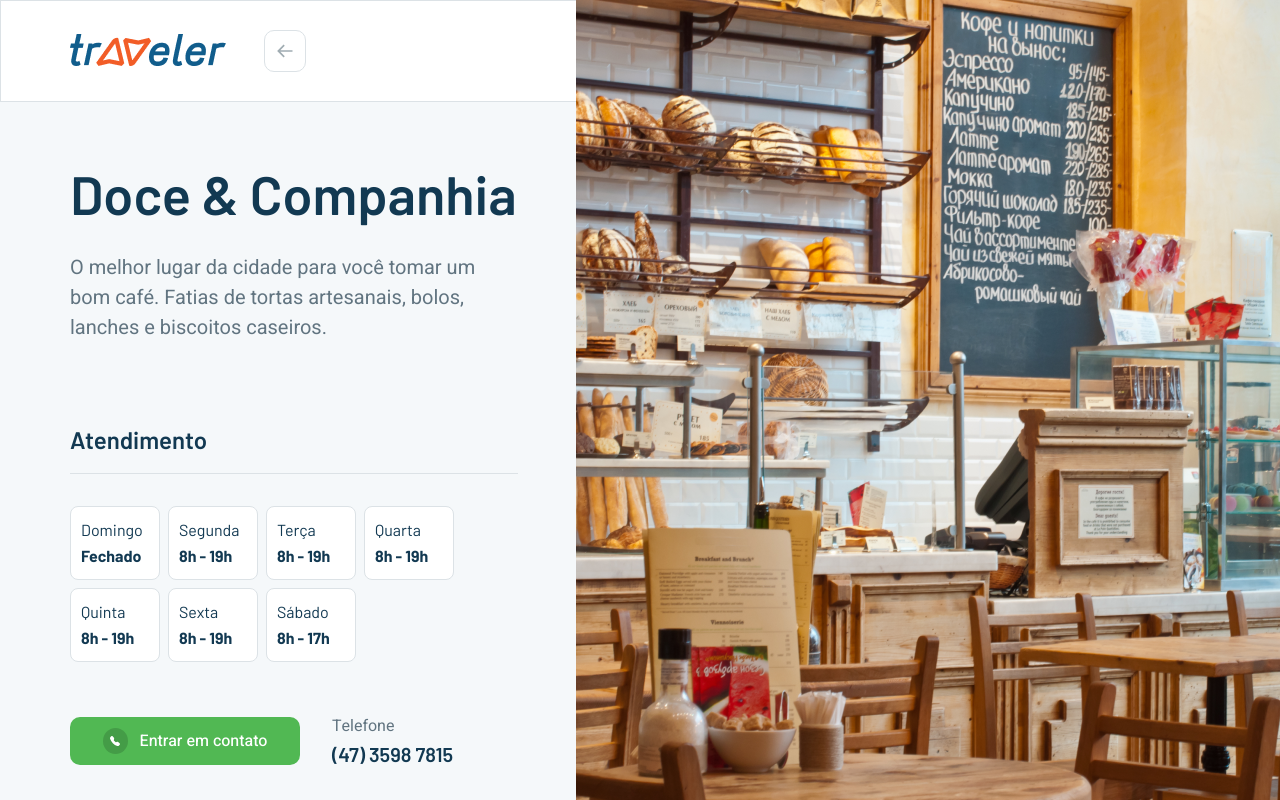
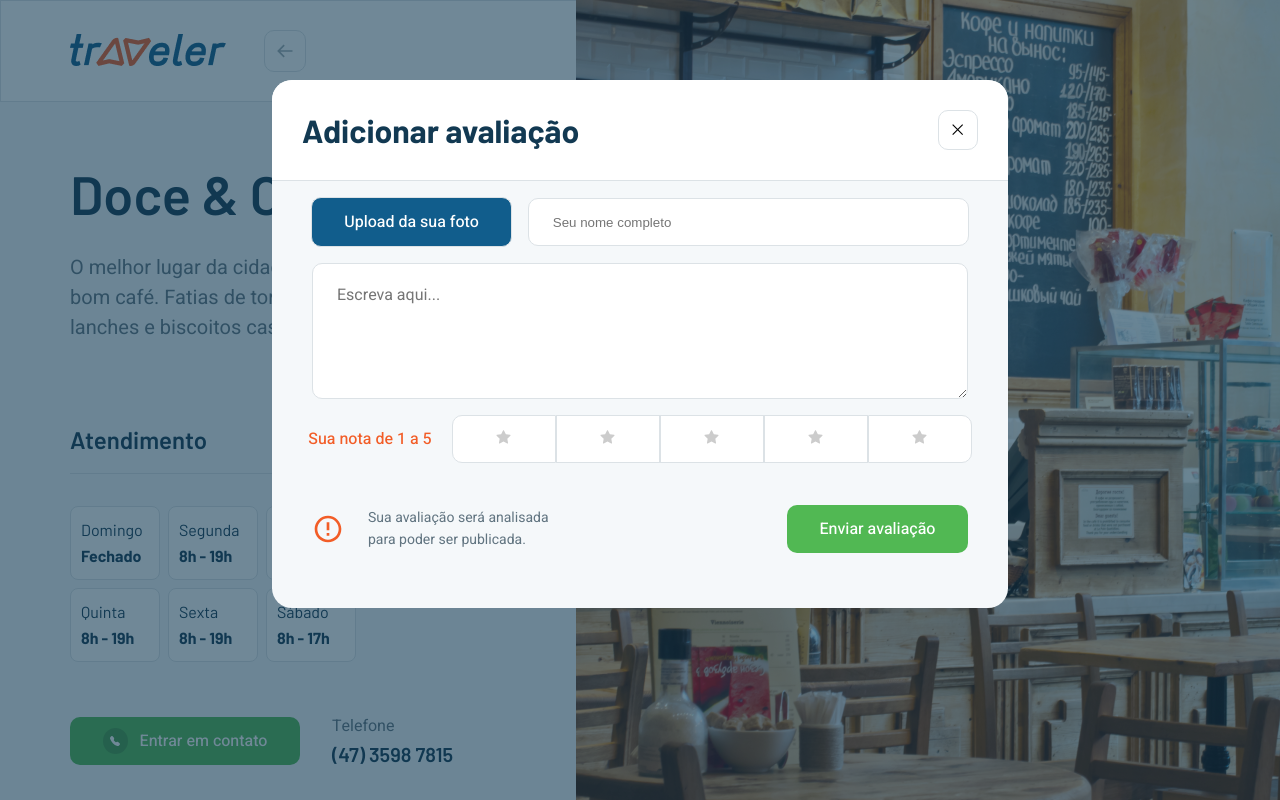
Before and after one commit to hugomendonca98/Traveler, a Next.js app: page /places/1 in a window 1280 px wide. Shown: the top 800 px of the page. Built offline with nearby package versions, Linux system fonts and the light colour scheme; what @badrap/bar-of-progress would draw is missing.

Commit message:
PLayout AddDeposition Component

```diff
--- /dev/null
+++ b/src/components/MyAddDeposition/index.tsx
@@ -0,0 +1,85 @@
+import React, { useState } from 'react';
+import { GrClose } from 'react-icons/gr';
+import { AiFillStar } from 'react-icons/ai';
+import { RiErrorWarningLine } from 'react-icons/ri';
+
+import {
+  AddDeposition,
+  AddDepositionBackground,
+  AddDepositionContainer,
+  FormDeposition,
+  StarButton,
+} from './styles';
+
+export default function MyAddDeposition(): JSX.Element {
+  const [rating, setRating] = useState(0);
+  const [hover, setHover] = useState(0);
+
+  return (
+    <AddDepositionContainer>
+      <AddDepositionBackground />
+      <AddDeposition>
+        <div className="title-container">
+          <h1>Adicionar avaliação</h1>
+          <button className="close">
+            <GrClose />
+          </button>
+        </div>
+        <FormDeposition>
+          <div className="photo-container">
+            <label htmlFor="avatar" className="avatar-btn">
+              Upload da sua foto
+            </label>
+            <input type="file" name="avatar" className="avatar" id="avatar" />
+            <input
+              type="text"
+              name="name"
+              className="name"
+              placeholder="Seu nome completo"
+            />
+          </div>
+          <textarea
+            name="description"
+            id="description"
+            className="description"
+            placeholder="Escreva aqui..."
+          />
+          <div className="star-container">
+            <p>Sua nota de 1 a 5</p>
+
+            <div className="stars">
+              {[...Array(5)].map((_, index) => {
+                index += 1;
+                return (
+                  <StarButton
+                    type="button"
+                    key={index}
+                    starColor={index <= (hover || rating) ? 'true' : 'false'}
+                    borderRadius={index}
+                    onClick={() => setRating(index)}
+                    onMouseEnter={() => setHover(index)}
+                    onMouseLeave={() => setHover(rating)}
+                    onDoubleClick={() => {
+                      setRating(0);
+                      setHover(0);
+                    }}
+                  >
+                    <AiFillStar size={17} />
+                  </StarButton>
+                );
+              })}
+            </div>
+          </div>
+          <div className="send-container">
+            <div>
+              <RiErrorWarningLine size={32} color="#F25D27" />
+              <p>Sua avaliação será analisada para poder ser publicada.</p>
+            </div>
+
+            <button type="submit">Enviar avaliação</button>
+          </div>
+        </FormDeposition>
+      </AddDeposition>
+    </AddDepositionContainer>
+  );
+}
--- /dev/null
+++ b/src/components/MyAddDeposition/styles.ts
@@ -0,0 +1,201 @@
+import styled from 'styled-components';
+
+import { colors } from '@/styles/Colors';
+
+interface StarButtonProps {
+  starColor: 'true' | 'false';
+  borderRadius: number;
+}
+
+export const AddDepositionContainer = styled.div`
+  display: flex;
+  justify-content: center;
+`;
+
+export const AddDepositionBackground = styled.div`
+  position: fixed;
+  width: 100%;
+  height: 100%;
+  background: ${colors.text.primary};
+  opacity: 0.6;
+  z-index: 1000;
+`;
+
+export const AddDeposition = styled.div`
+  position: fixed;
+  width: 736px;
+  height: 528px;
+  z-index: 10000;
+  background: ${colors.background.primary};
+  top: 10%;
+  border-radius: 20px;
+
+  div.title-container {
+    display: flex;
+    justify-content: space-between;
+    align-items: center;
+    border-bottom: 1px solid ${colors.border.primary};
+    border-radius: 20px 20px 0px 0px;
+    background: ${colors.background.white};
+    padding: 30px;
+
+    h2 {
+      font-family: 'Barlow';
+      font-style: normal;
+      font-weight: 600;
+      font-size: 24px;
+      line-height: 36px;
+      color: ${colors.text.lightBlue};
+    }
+
+    button.close {
+      display: flex;
+      align-items: center;
+      justify-content: center;
+      width: 40px;
+      height: 40px;
+      background: ${colors.background.white};
+      border: 1px solid ${colors.border.primary};
+      border-radius: 10px;
+      cursor: pointer;
+    }
+  }
+`;
+
+export const FormDeposition = styled.form`
+  display: flex;
+  justify-content: center;
+  align-items: center;
+  flex-direction: column;
+
+  div.photo-container {
+    display: flex;
+    align-items: center;
+    justify-content: center;
+    margin-top: 16px;
+
+    label.avatar-btn {
+      background: ${colors.background.lightBlue};
+      border: 1px solid ${colors.border.primary};
+      border-radius: 10px;
+      font-family: 'Heebo';
+      font-style: normal;
+      font-weight: 500;
+      font-size: 16px;
+      line-height: 26px;
+      color: ${colors.text.white};
+      padding: 11px 32px;
+      cursor: pointer;
+    }
+
+    input.avatar {
+      display: none;
+    }
+
+    input.name {
+      width: 441px;
+      height: 48px;
+      background: ${colors.background.white};
+      border: 1px solid ${colors.border.primary};
+      border-radius: 10px;
+      margin-left: 16px;
+      padding: 0px 24px;
+      outline: none;
+    }
+  }
+
+  textarea.description {
+    width: 656px;
+    height: 136px;
+    margin-top: 16px;
+    padding: 18px 24px;
+    background: ${colors.background.white};
+    border: 1px solid ${colors.border.primary};
+    border-radius: 10px;
+    outline: none;
+    font-family: 'Heebo';
+    font-style: normal;
+    font-weight: 400;
+    font-size: 16px;
+    line-height: 26px;
+    color: ${colors.text.gray};
+  }
+
+  div.star-container {
+    display: flex;
+    justify-content: center;
+    align-items: center;
+    margin-top: 16px;
+
+    p {
+      font-family: 'Heebo';
+      font-style: normal;
+      font-weight: 500;
+      font-size: 16px;
+      line-height: 26px;
+      color: ${colors.background.orange};
+      margin-right: 20px;
+    }
+
+    div.stars {
+      display: flex;
+      align-items: center;
+      justify-content: center;
+    }
+  }
+
+  div.send-container {
+    display: flex;
+    justify-content: space-between;
+    align-items: center;
+    width: 656px;
+    margin-top: 42px;
+
+    div {
+      display: flex;
+      align-items: center;
+
+      p {
+        width: 181px;
+        margin-left: 24px;
+        font-family: 'Heebo';
+        font-style: normal;
+        font-weight: 400;
+        font-size: 14px;
+        line-height: 22px;
+        color: #617480;
+      }
+    }
+
+    button {
+      padding: 11px 32px;
+      width: 181px;
+      height: 48px;
+      background: #51b853;
+      border-radius: 10px;
+      font-family: 'Heebo';
+      font-style: normal;
+      font-weight: 500;
+      font-size: 16px;
+      line-height: 26px;
+      color: #ffffff;
+      cursor: pointer;
+    }
+  }
+`;
+
+export const StarButton = styled.button<StarButtonProps>`
+  width: 104px;
+  height: 48px;
+  background: ${props => (props.starColor === 'true' ? '#FEF7F5' : '#fff')};
+  border: 1px solid
+    ${props => (props.starColor === 'true' ? '#F1BEAC' : '#dce2e6')};
+  border-radius: ${props =>
+    props.borderRadius === 1
+      ? '10px 0px 0px 10px'
+      : props.borderRadius === 5
+      ? '0px 10px 10px 0px'
+      : 'none'};
+  cursor: pointer;
+  color: ${props => (props.starColor === 'true' ? '#F25D27' : '#ccc')};
+`;
--- a/src/pages/places/[id].tsx
+++ b/src/pages/places/[id].tsx
@@ -24,10 +24,12 @@ import {
 import PlaceImage from '@/../public/images/place.png';
 import Avatar from '@/../public/images/Avatar.png';
 import { Container } from '@/styles/GlobalStyles';
+import MyAddDeposition from '@/components/MyAddDeposition';
 
 export default function Place(): JSX.Element {
   return (
     <>
+      <MyAddDeposition />
       <NavBackground>
         <MyNavBar>
           <PlaceNavegation>
--- a/src/styles/Colors.ts
+++ b/src/styles/Colors.ts
@@ -4,12 +4,14 @@ export const colors = {
     secondary: '#DDE9F0',
     orange: '#F25D27',
     white: '#ffffff',
+    lightBlue: '#115d8c',
   },
   text: {
     primary: '#123952',
     secondary: '#617480',
     white: '#ffffff',
     gray: '#A0ACB2',
+    lightBlue: '#115d8c',
   },
   border: {
     primary: '#dce2e6',
```
